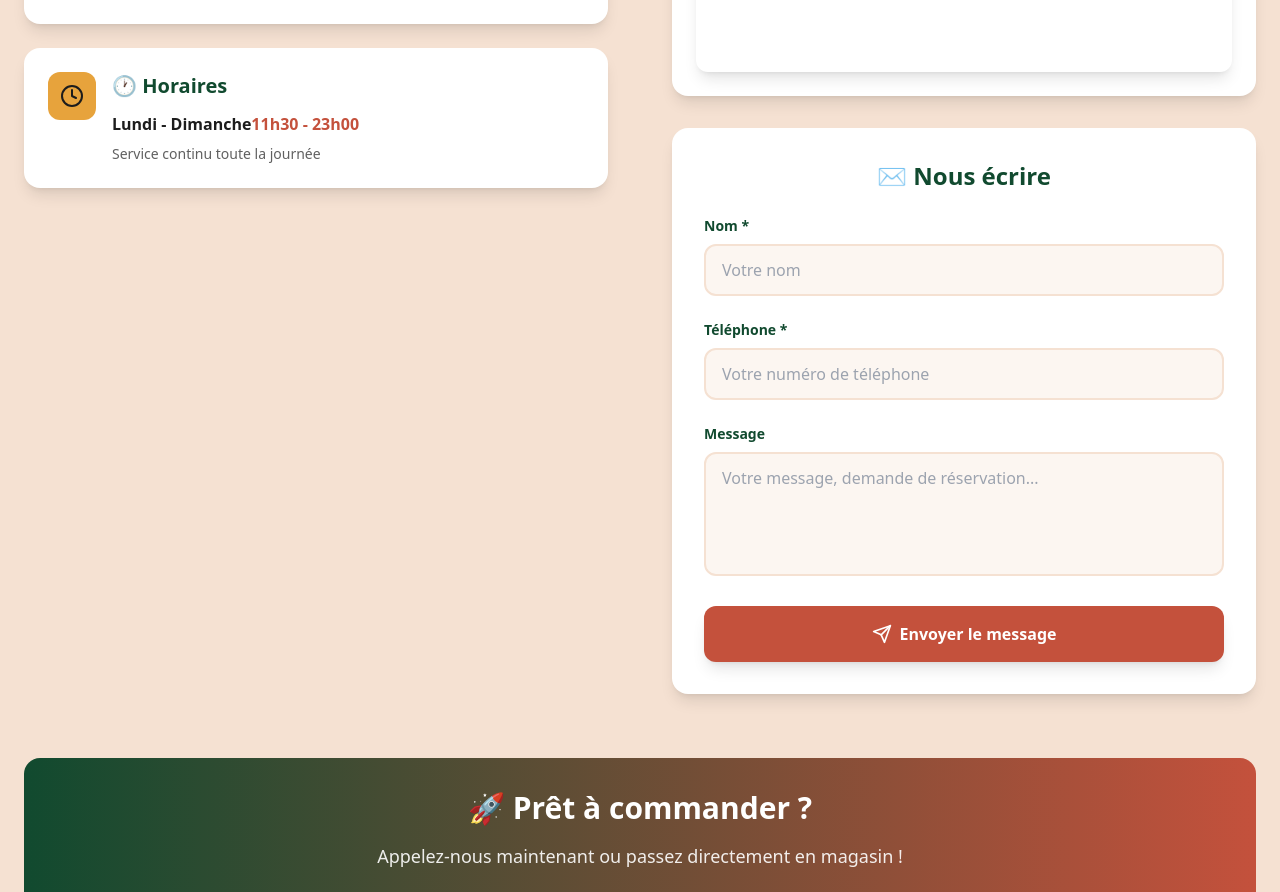
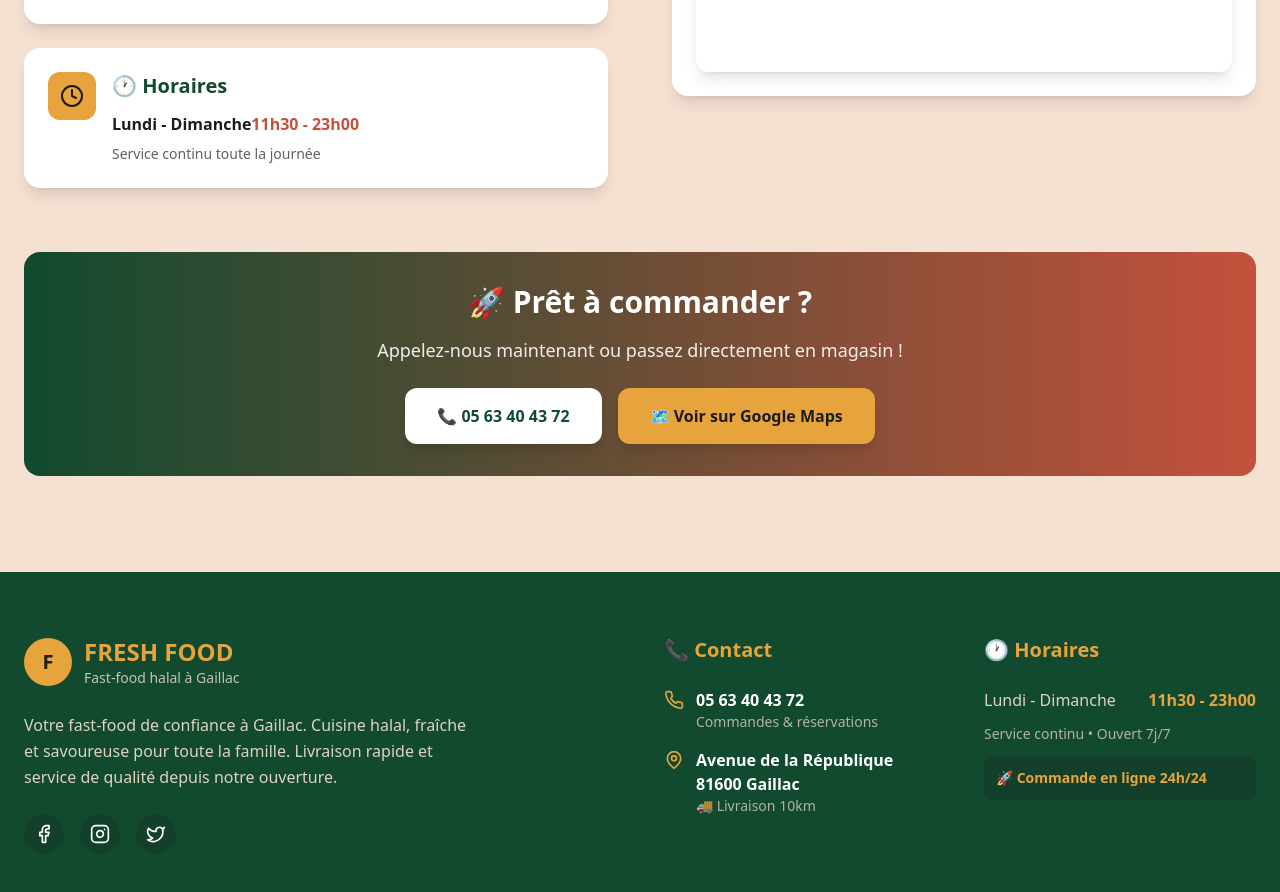
Before and after one commit to gladosx4/fresh-food-Gaillac-site, a React (Vite) app: page / in a window 1280 px wide. Shown: the part 5426-6318 px from the top of the page. Built offline with nearby package versions, Linux system fonts and the light colour scheme; grey boxes are pictures that could not be loaded.

Commit message:
Mise à jour du site

```diff
--- a/src/components/ContactSection.tsx
+++ b/src/components/ContactSection.tsx
@@ -138,66 +138,7 @@
               </div>
             </div>
 
-            {/* Contact Form */}
-            <div className="bg-white rounded-2xl p-6 lg:p-8 shadow-lg">
-              <h3 className="text-2xl font-bold text-[#114A2F] mb-6 text-center">
-                ✉️ Nous écrire
-              </h3>
 
-              <form onSubmit={handleSubmit} className="space-y-6">
-                <div>
-                  <label className="block text-sm font-semibold text-[#114A2F] mb-2">
-                    Nom *
-                  </label>
-                  <input
-                    type="text"
-                    name="name"
-                    value={formData.name}
-                    onChange={handleInputChange}
-                    required
-                    className="w-full px-4 py-3 rounded-xl border-2 border-[#F5E1D2] focus:border-[#E7A33C] focus:outline-none transition-colors bg-[#F5E1D2]/30"
-                    placeholder="Votre nom"
-                  />
-                </div>
-
-                <div>
-                  <label className="block text-sm font-semibold text-[#114A2F] mb-2">
-                    Téléphone *
-                  </label>
-                  <input
-                    type="tel"
-                    name="phone"
-                    value={formData.phone}
-                    onChange={handleInputChange}
-                    required
-                    className="w-full px-4 py-3 rounded-xl border-2 border-[#F5E1D2] focus:border-[#E7A33C] focus:outline-none transition-colors bg-[#F5E1D2]/30"
-                    placeholder="Votre numéro de téléphone"
-                  />
-                </div>
-
-                <div>
-                  <label className="block text-sm font-semibold text-[#114A2F] mb-2">
-                    Message
-                  </label>
-                  <textarea
-                    name="message"
-                    value={formData.message}
-                    onChange={handleInputChange}
-                    rows={4}
-                    className="w-full px-4 py-3 rounded-xl border-2 border-[#F5E1D2] focus:border-[#E7A33C] focus:outline-none transition-colors bg-[#F5E1D2]/30 resize-none"
-                    placeholder="Votre message, demande de réservation..."
-                  />
-                </div>
-
-                <button
-                  type="submit"
-                  className="w-full bg-[#C4513C] text-white py-4 rounded-xl font-semibold hover:bg-[#E7A33C] hover:text-[#1C1C1C] transition-all duration-300 hover:scale-105 active:scale-95 shadow-lg flex items-center justify-center space-x-2"
-                >
-                  <Send className="w-5 h-5" />
-                  <span>Envoyer le message</span>
-                </button>
-              </form>
-            </div>
           </div>
         </div>
 
--- a/vite.config.ts
+++ b/vite.config.ts
@@ -3,6 +3,7 @@
 
 // https://vitejs.dev/config/
 export default defineConfig({
+  base: "/fresh-food-Gaillac-site/",
   plugins: [react()],
   optimizeDeps: {
     exclude: ['lucide-react'],
```
Also changed, not shown: package.json (+4 -3 lines), 4 other files (tests, documents, lock files or other folders).
